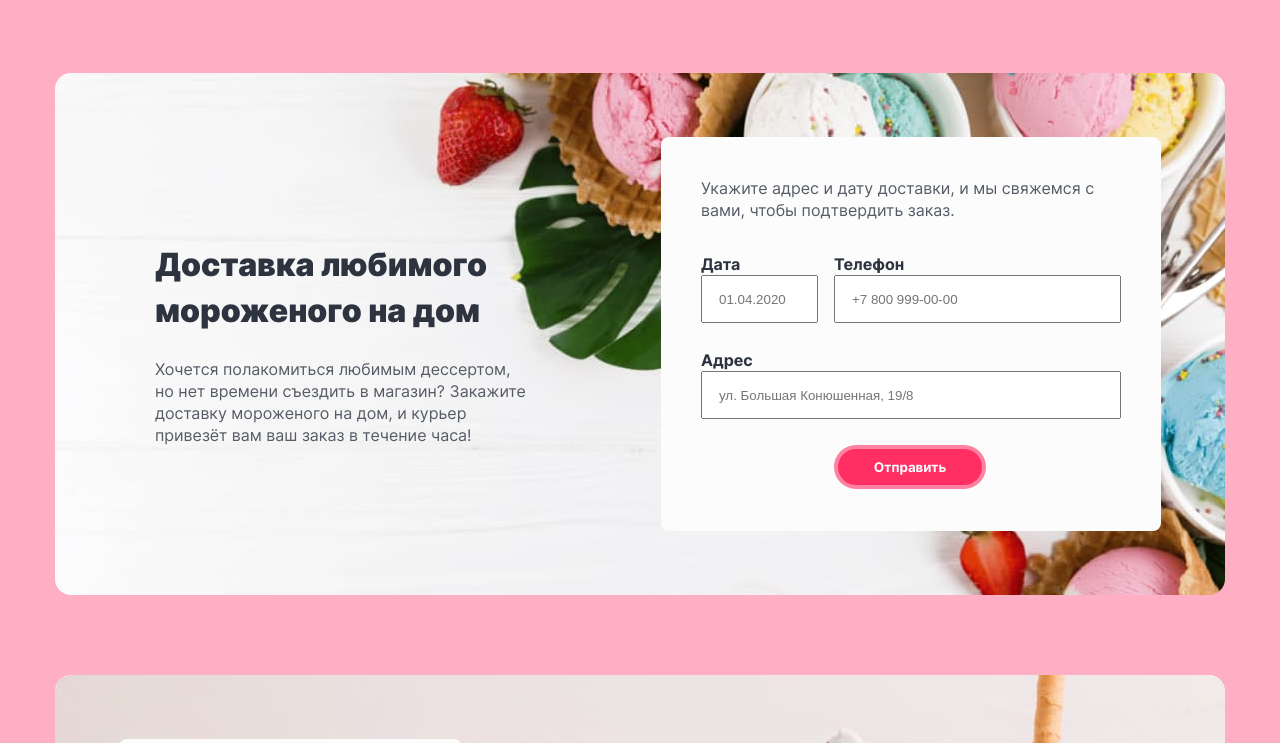
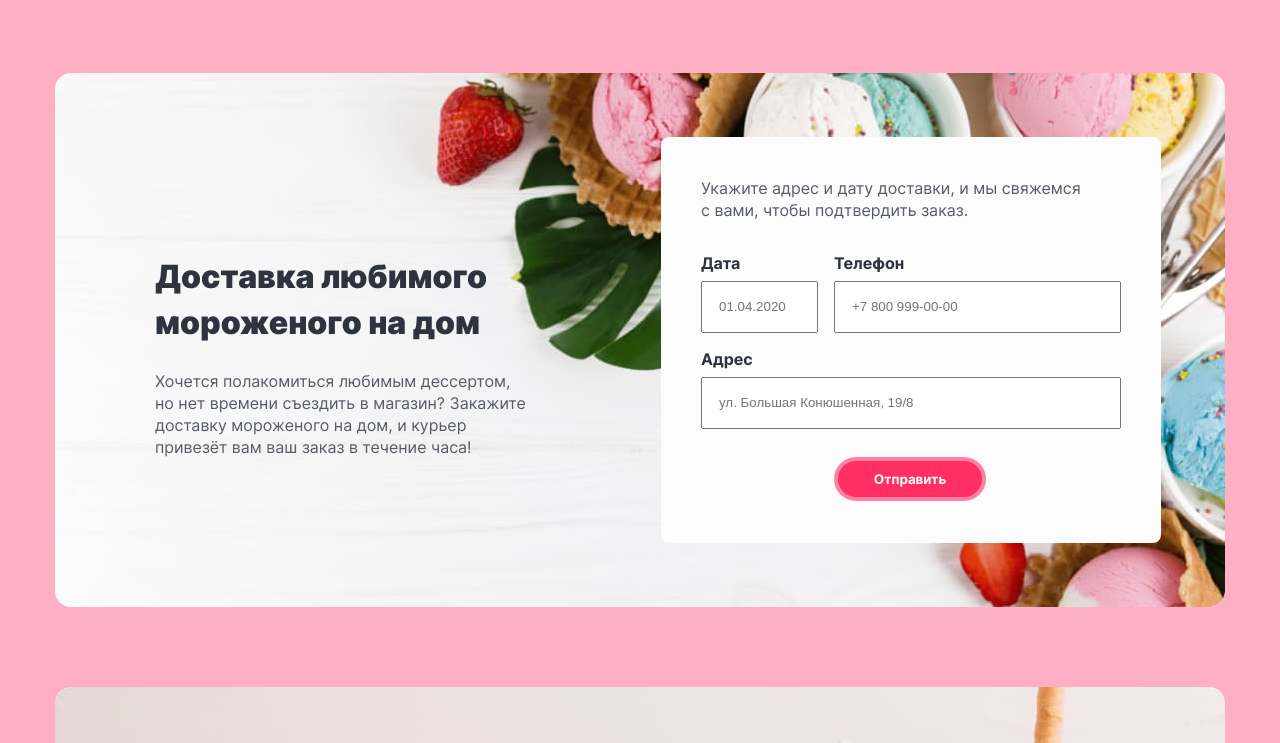
Before and after one commit to htmlacademy-htmlcss/1946445-gllacy-33, a plain HTML site: page index.html in a window 1280 px wide. Shown: the part 2603-3346 px from the top of the page. Drawn offline with Linux system fonts and the light colour scheme.

Commit message:
Мелкие сетки на гридах для подходящих компонентов

```diff
--- a/index.html
+++ b/index.html
@@ -256,17 +256,17 @@
           <p class="delivery-form-text">Укажите адрес и дату доставки, и мы свяжемся с вами, чтобы подтвердить заказ.
           </p>
           <form class="delivery-form" action="https://echo.htmlacademy.ru" method="post">
-            <p class="delivery-form-date">
+            <p class="field-group delivery-form-date">
               <label class="delivery-label" for="delivery-date">Дата</label>
               <input class="form-grey form-date" id="delivery-date" type="text" name="delivery-date" placeholder="01.04.2020"
                 required>
             </p>
-            <p class="delivery-form-time">
+            <p class="field-group delivery-form-time">
               <label class="delivery-label" for="delivery-phone">Телефон</label>
               <input class="form-grey form-phone" id="delivery-phone" type="text" name="delivery-phone"
                 placeholder="+7 800 999-00-00" required>
             </p>
-            <p class="delivery-form-address">
+            <p class="field-group delivery-form-address">
               <label class="delivery-label" for="delivery-address">Адрес</label>
               <input class="form-grey form-address" id="delivery-address" type="text" name="delivery-address"
                 placeholder="ул. Большая Конюшенная, 19/8" required>
--- a/styles/styles.css
+++ b/styles/styles.css
@@ -346,10 +346,12 @@ margin-bottom: 80px;
 
 .product-list {
   width: 1170px;
-  display: flex;
-  flex-wrap: wrap;
-  justify-content: space-between;
+  display: grid;
+  grid-template-columns: repeat(4, 270px);
+  column-gap: 30px;
+  row-gap: 91px;
   margin: 0;
+  margin-bottom: 16px;
   padding: 0;
   list-style-type: none;
   text-align: center;
@@ -374,8 +376,6 @@ margin-bottom: 80px;
 }
 
 .product-card {
-  width: 270px;
-  margin-bottom: 91px;
   background-color: #fcfcfc;
   border-radius: 8px;
 }
@@ -557,7 +557,6 @@ margin-bottom: 80px;
 .form-grey {
   box-sizing: border-box;
   width: 332px;
-  height: 48px;
   line-height: 20px;
   margin: 0;
   padding: 14px 16px;
@@ -622,6 +621,7 @@ margin-bottom: 80px;
 }
 
 .delivery-form-text {
+  width: 380px;
   margin: 0;
   margin-bottom: 32px;
   color: #565c66;
@@ -630,7 +630,7 @@ margin-bottom: 80px;
 .delivery-payment {
   box-sizing: border-box;
   width: 500px;
-  padding: 40px 40px 42px 40px;
+  padding: 40px 40px 54px 40px;
   background-color: #fcfcfc;
   border-radius: 8px;
 }
@@ -647,22 +647,22 @@ margin-bottom: 80px;
   ". button ."
 }
 
-.delivery-form-date {
-  display: block;
-  grid-area: data;
+.field-group {
+  display: flex;
+  flex-direction: column;
   margin: 0;
 }
 
+.delivery-form-date {
+  grid-area: data;
+}
+
 .delivery-form-time {
-  display: block;
   grid-area: phone;
-  margin: 0;
 }
 
 .delivery-form-address {
-  display: block;
   grid-area: address;
-  margin: 0;
 }
 
 .button-delivery-submit {
@@ -670,6 +670,7 @@ margin-bottom: 80px;
 }
 
 .button-delivery {
+  margin-top: 12px;
   box-sizing: border-box;
   padding: 8px 0;
   display: inline-block;
```
